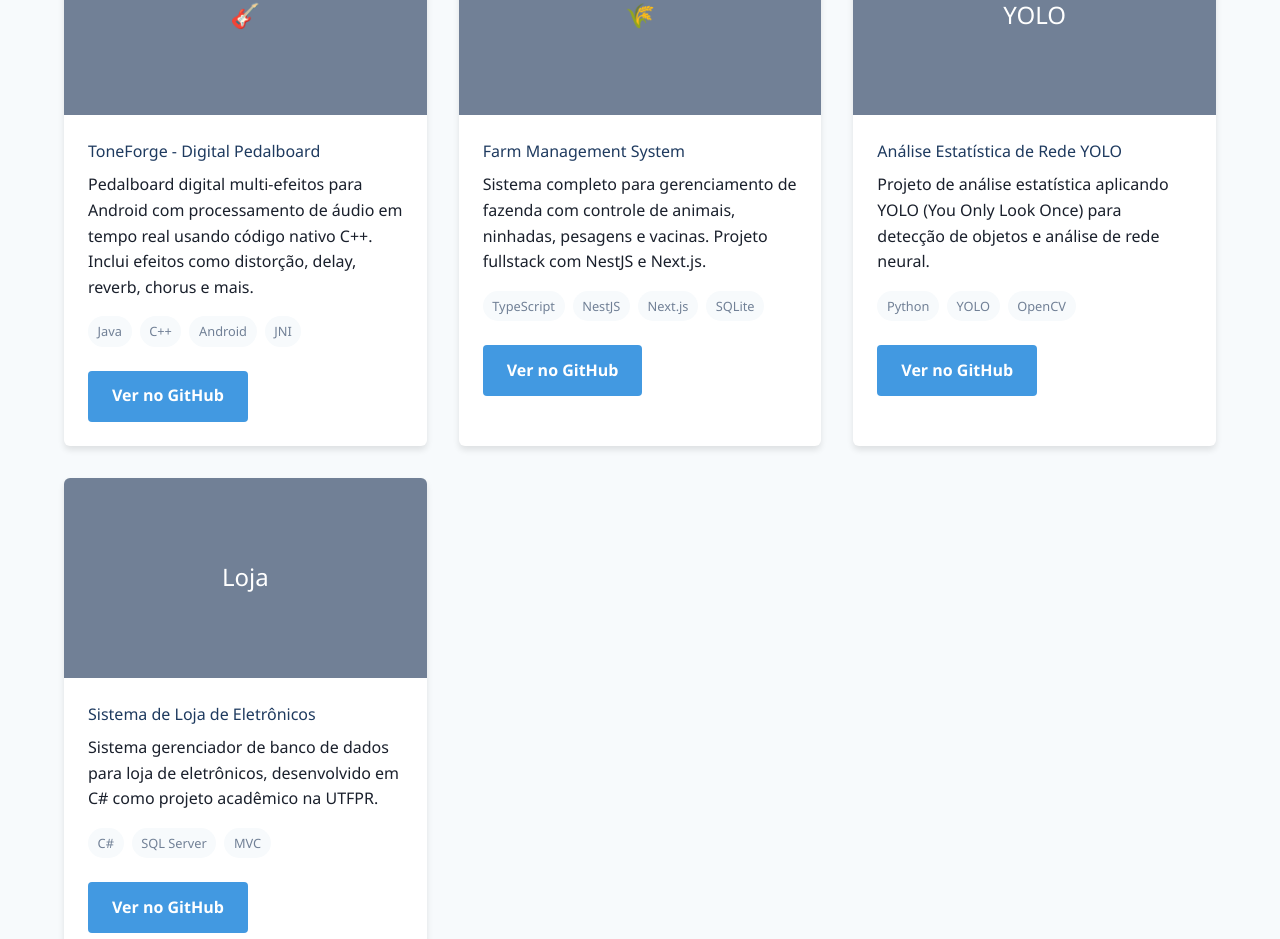
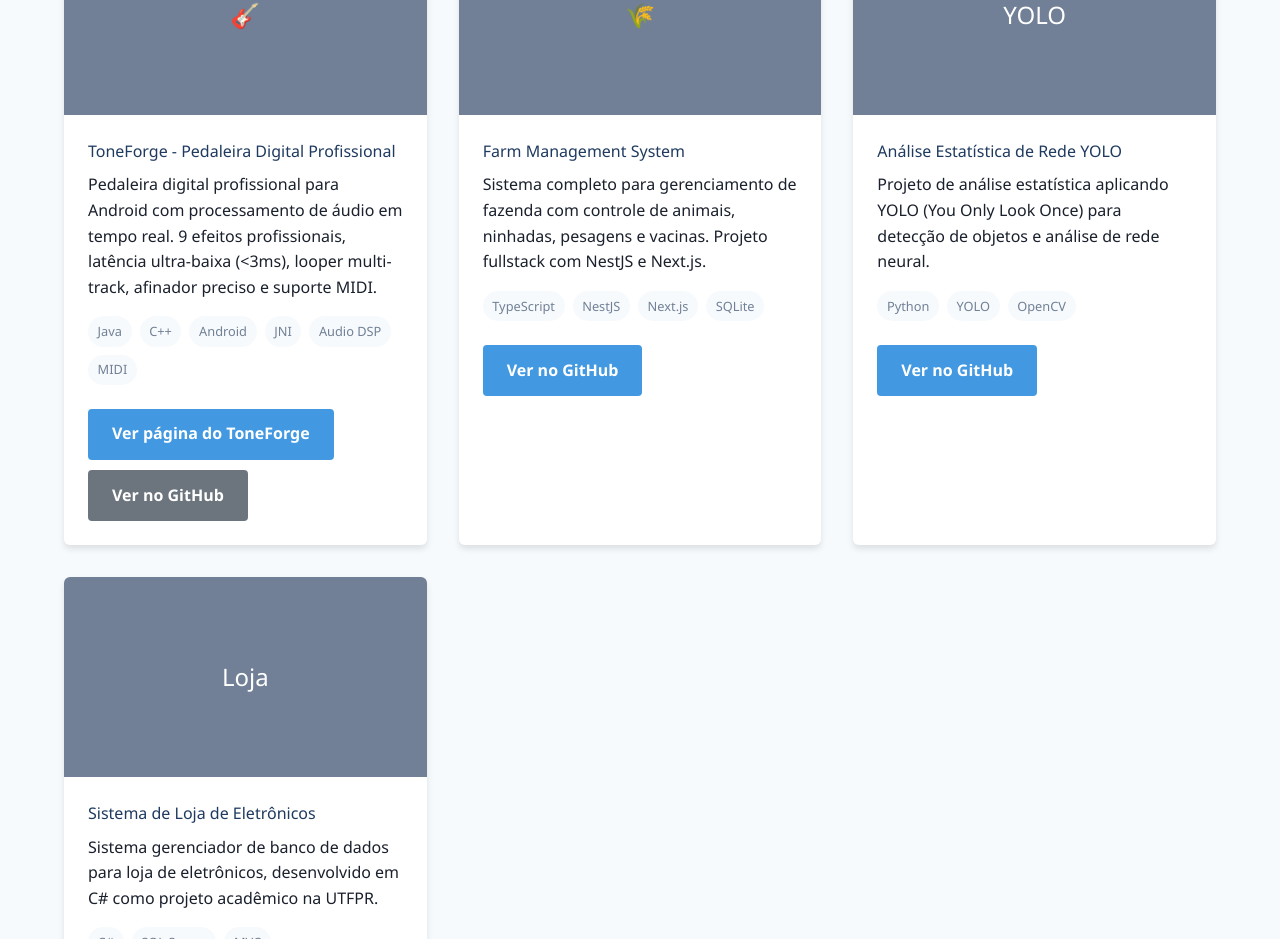
Before and after one commit to ThiagoRech1997/thiago-fernando-rech-portfolio, a Next.js app: page / in a window 1280 px wide. Shown: the part 4320-5259 px from the top of the page. Built offline with nearby package versions, Linux system fonts and the light colour scheme.

Commit message:
feat: enhance ToneForge project card with detailed features and landing page link

```diff
--- a/src/app/page.tsx
+++ b/src/app/page.tsx
@@ -185,15 +185,20 @@ export default function Home() {
             <div className="project-card">
               <div className="project-image">🎸</div>
               <div className="project-content">
-                <h3 className="project-title">ToneForge - Digital Pedalboard</h3>
-                <p>Pedalboard digital multi-efeitos para Android com processamento de áudio em tempo real usando código nativo C++. Inclui efeitos como distorção, delay, reverb, chorus e mais.</p>
+                <h3 className="project-title">ToneForge - Pedaleira Digital Profissional</h3>
+                <p>Pedaleira digital profissional para Android com processamento de áudio em tempo real. 9 efeitos profissionais, latência ultra-baixa (&lt;3ms), looper multi-track, afinador preciso e suporte MIDI.</p>
                 <div className="project-tags">
                   <span className="project-tag">Java</span>
                   <span className="project-tag">C++</span>
                   <span className="project-tag">Android</span>
                   <span className="project-tag">JNI</span>
+                  <span className="project-tag">Audio DSP</span>
+                  <span className="project-tag">MIDI</span>
                 </div>
-                <a href="https://github.com/ThiagoRech1997/ToneForge" target="_blank" rel="noopener noreferrer" className="btn">Ver no GitHub</a>
+                <div style={{display: "flex", gap: "10px", flexWrap: "wrap"}}>
+                  <a href="https://thiagorech1997.github.io/toneforge-landing/" target="_blank" rel="noopener noreferrer" className="btn">Ver página do ToneForge</a>
+                  <a href="https://github.com/ThiagoRech1997/ToneForge" target="_blank" rel="noopener noreferrer" className="btn" style={{backgroundColor: "#6c757d"}}>Ver no GitHub</a>
+                </div>
               </div>
             </div>
 
```
